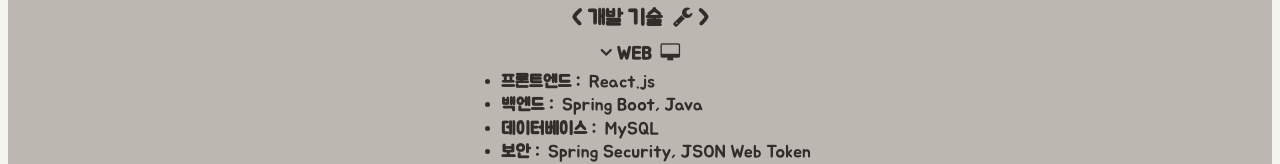
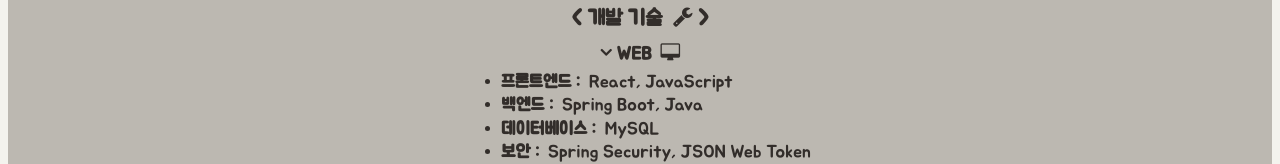
Before and after one commit to tkguswls1106/onlineMemo-react-project, a React (Create React App) app: page /information in a window 1280 px wide. Shown: the part 325-489 px from the top of the page. Built offline with nearby package versions, Linux system fonts and the light colour scheme; a web font is replaced by a local one.

Commit message:
개발정보 페이지 수정함.

```diff
--- a/src/pages/Etc/InformationPage.jsx
+++ b/src/pages/Etc/InformationPage.jsx
@@ -141,7 +141,7 @@
             <span className="device"><i className="fa fa-angle-down" aria-hidden="true"></i>&nbsp;WEB&nbsp;&nbsp;<i className="fa fa-desktop" aria-hidden="true"></i></span>
             <ul style={{ marginTop: "0px", marginBottom: "0px" }}>
                 <div style={{ lineHeight: "30%" }}><br></br></div>
-                <li><strong>프론트엔드 :</strong>&nbsp;&nbsp;React.js</li>
+                <li><strong>프론트엔드 :</strong>&nbsp;&nbsp;React, JavaScript</li>
                 <li><strong>백엔드 :</strong>&nbsp;&nbsp;Spring Boot, Java</li>
                 <li><strong>데이터베이스 :</strong>&nbsp;&nbsp;MySQL</li>
                 <li><strong>보안 :</strong>&nbsp;&nbsp;Spring Security, JSON Web Token</li>
```
